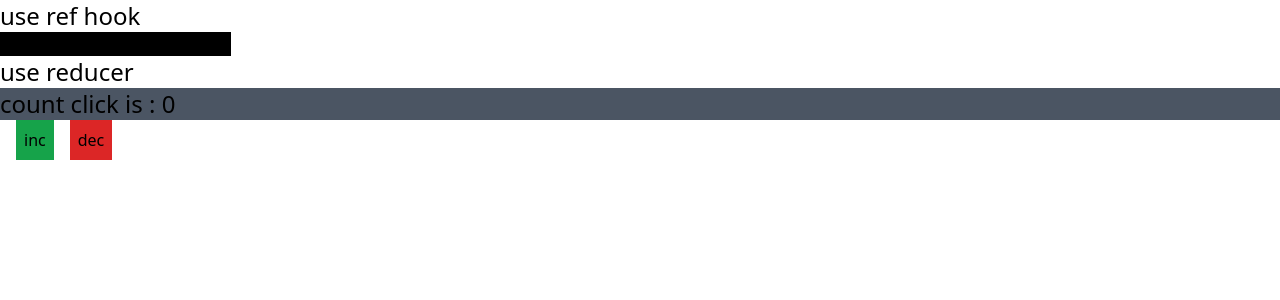
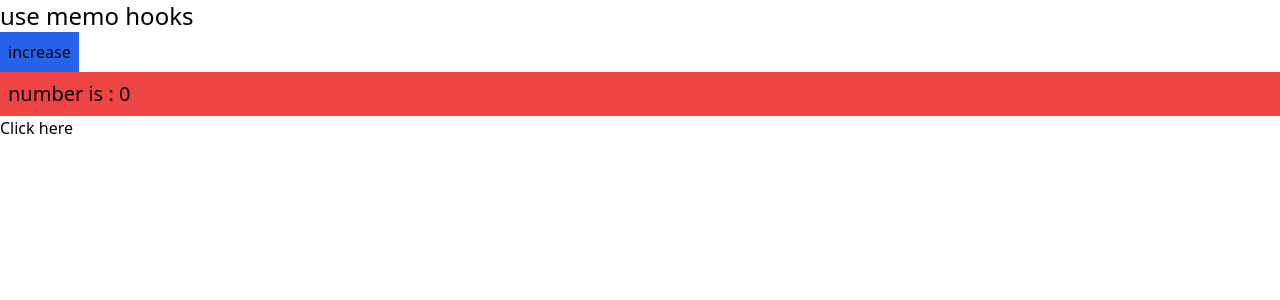
Before and after one commit to dushyant-verma/react, a React (Create React App) app in the folder myapp/: page / in a window 1280 px wide. Shown: the top 300 px of the page. Built offline with nearby package versions, Linux system fonts and the light colour scheme.

Commit message:
Usememo Hooks

```diff
--- a/myapp/src/App.js
+++ b/myapp/src/App.js
@@ -20,6 +20,8 @@
 import UseEffect from './components/UseEffect';
 import Useref from './components/Useref';
 import Usereducer from './components/Usereducer';
+import UserefChangeColor from './components/UserefChangeColor';
+import UsememoHook from './components/UsememoHook';
 // const body = Header
 // b()
 // let {Body,Footer} ={ Body:Body,Footer:Footer}
@@ -33,7 +35,6 @@
       {/* <Body/> */}
       {/* <Footer/> */}
       {/* <NavMenu/> */}
-      {/* <FormValidation/> */}
 
       {/* <ClickCounter name={data}/>  */}
 
@@ -53,10 +54,12 @@
       {/* <ReactList/> */}
       {/* <GetInputValues /> */}
       {/* <CounterNew /> */}
-{/* <UseEffect/> */}
-<Useref/>
-
-<Usereducer/>
+      {/* <UseEffect/> */}
+      {/* <Useref/> */}
+      {/* <UserefChangeColor /> */}
+      {/* <Usereducer/> */}
+      {/* <FormValidation /> */}
+      <UsememoHook />
     </>
   );
 }
--- a/myapp/src/components/FormValidation.js
+++ b/myapp/src/components/FormValidation.js
@@ -36,6 +36,7 @@
     const [email, setEmail] = useState('');
     const [number, setNumber] = useState('');
     const [password, setPassword] = useState('');
+    const [toggle, setToggle] = useState(true);
 
 
 
@@ -75,15 +76,32 @@
         console.log('Phone Number:', number);
         console.log('Your Password:', password);
 
+        if ( firstname && lastname && email && password && number) {
+            alert('User Signup Successfully')
+            setNumber('')
+            setFirstName('')
+            setLastName('')
+            setEmail('')
+            setPassword('')
+        } else {
+            alert('Please enter valid details')
+        }
+
+
+
 
     };
+
+
 
 
     return (
 
         <div className="form-container">
+            {toggle == true ? (
+
+                <form onSubmit={handleSubmit}>
                     <h2>Input Form</h2>
-            <form onSubmit={handleSubmit}>
                     <div className="form-group">
                         <label>First Name:</label>
                         <input type="text" value={firstname} onChange={handleFirstNameChange} />
@@ -108,7 +126,28 @@
                     </div>
 
                     <button type="submit">Submit</button>
+                    <button type="button" onClick={()=>setToggle(false)} >Already have acount login here</button>
                 </form>
+
+
+            ) : (
+                <form >
+                <h2>login here </h2>
+
+                    <div className="form-group">
+                        <label>Phone Number:</label>
+                        <input type="text" value={number} onChange={handleNumberChange} />
+                    </div>
+
+                    <div className="form-group">
+                        <label>Your Password:</label>
+                        <input type="password" value={password} onChange={handlePassword} />
+                    </div>
+
+                    <button type="submit">login</button>
+                    <button type="button" onClick={()=>setToggle(true)} >Don't have acount signup here</button>
+                </form>
+           )}
         </div>
 
     )
--- /dev/null
+++ b/myapp/src/components/UsememoHook.jsx
@@ -0,0 +1,35 @@
+import React, { useMemo, useState } from 'react'
+
+const UsememoHook = () => {
+    const [num, setNum] = useState(0);
+    const [show, setShow] = useState(true);
+
+    const increase = () => {
+        return setNum(num + 1)
+
+    }
+
+    const numCount = (num) => {
+        for (let i = 0; i <= 1000000000; i++) { }
+        return num
+    }
+
+    // const result = numCount(num)
+
+    const result = useMemo(() => {
+       return numCount(num)
+    }, [num])
+
+    return (
+        <div>
+            <h1 className="text-2xl">use memo hooks</h1>
+            <button onClick={increase} className="bg-blue-600 p-2">increase</button>
+
+            <p className="bg-red-500 p-2 text-xl"> number is : {result} </p>
+            <button onClick={() => setShow(!show)}>{show ? "Click here " : "You Clicked"}</button>
+
+        </div>
+    )
+}
+
+export default UsememoHook
--- a/myapp/src/components/Usereducer.jsx
+++ b/myapp/src/components/Usereducer.jsx
@@ -1,46 +1,88 @@
-import { useReducer } from "react";
+// import { useReducer } from "react";
 
+
+// function reducer(state,action) {
+//     console.log(state);
+//     console.log(action);
+
+//     // if(action.type === 'inc'){
+//     //     return  {count:state.count + 1}
+//     // }
+//     // if (action.type === 'dec') {
+//     //     return  {count:state.count - 1}
+
+//     // }
+//     // return state
+
+//     switch (action.type) {
+//         case 'inc':
+
+//         return  {count:state.count + 1};
+//         case 'dec':
+
+//         return  {count:state.count - 1};
+
+//         default:
+//             return state;
+//     }
+// }
+// const Usereducer = () => {
+//     let inatialValue = {
+//         count : 0
+//     }
+
+//     // const [state,dispatch] = useReducer(reducer,{count : 0})
+
+//     const [state,dispatch] = useReducer(reducer,{count:0})
+
+//   return (
+//     <div>
+//         <h1 className="text-2xl">use reducer</h1>
+
+//         <p className="bg-gray-600 text-2xl">count click is : {state.count} </p>
+
+//         <button  onClick={()=>dispatch({type : 'inc'})} className="bg-green-600 ml-4 p-2">inc</button>
+//         <button  className="bg-red-600 ml-4 p-2">dec</button>     </div>
+//   )
+// }
+
+// export default Usereducer
+
+
+import React, { useReducer } from 'react'
 
 function reducer(state,action) {
     console.log(state);
     console.log(action);
 
-    // if(action.type === 'inc'){
-    //     return  {count:state.count + 1}
-    // }
-    // if (action.type === 'dec') {
-    //     return  {count:state.count - 1}
+    if (action.type ==='increase') {
+        return {count:state.count +1,click:state.click }
+    }
+    else if(action.type === 'decrease'){
+        return {count:state.count -1}
 
-    // }
-    // return state
-
-    switch (action.type) {
-        case 'inc':
-
-        return  {count:state.count + 1};
-        case 'dec':
-
-        return  {count:state.count - 1};
-
-        default:
-            return state;
+    }else if(action.type ==='btnClicked'){
+        return {count:state.count, click:state.click *2}
     }
-}
-const Usereducer = () => {
-    let inatialValue = {
-        count : 0
+    else {
+        return state
     }
 
-    const [state,dispatch] = useReducer(reducer,{count : 0})
+
+}
+
+const Usereducer = () => {
+
+   const [state,dispatch] = useReducer(reducer,{count:0,click : 1})
 
   return (
     <div>
-        <h1 className="text-2xl">use reducer</h1>
-
-        <p className="bg-gray-600 text-2xl">count click is : {state.count} </p>
-
-        <button  onClick={()=>dispatch({type : 'inc'})} className="bg-green-600 ml-4 p-2">inc</button>
-        <button  className="bg-red-600 ml-4 p-2">dec</button>     </div>
+        <h1 className="text-2xl">use reduce hook</h1>
+        <p className="bg-gray-600 text-2xl">click count is : {state.count} and clicked time is {state.click}</p>
+        <button onClick={()=>dispatch({type:"increase"})} className="bg-green-600 ml-2 p-2">inc</button>
+        <button onClick={()=>dispatch({type:"deckellorease"})} className="bg-red-600 ml-2 p-2">dec </button>
+        <button onClick={()=>dispatch({type:'btnClicked'})} className="bg-orange-600 ml-2 p-2">click here</button>
+    </div>
   )
 }
 
--- /dev/null
+++ b/myapp/src/components/UserefChangeColor.jsx
@@ -0,0 +1,34 @@
+import React from 'react'
+import { useRef } from 'react'
+
+export default function UserefChangeColor() {
+
+
+    const setRef = useRef(null)  // setting ref value
+    const changecolor = () => {
+
+        console.log(setRef.current.value); // Consoling values
+
+        if (setRef.current.value.length <= 4) {
+
+            setRef.current.style.color = 'yellow'
+
+        } else {
+            setRef.current.style.color = 'violet'
+        }
+
+
+    }
+
+
+
+    return (
+        <div>
+
+
+            <h2>Changing Color as per length </h2>
+            <input className='bg-[#9d97a757] text-white'  type="password" ref={setRef} onChange={changecolor} />
+
+        </div>
+    )
+}
```
Also changed, not shown: 2 other files (tests, documents, lock files or other folders). Lines whose indentation alone changed are shown as unchanged.
